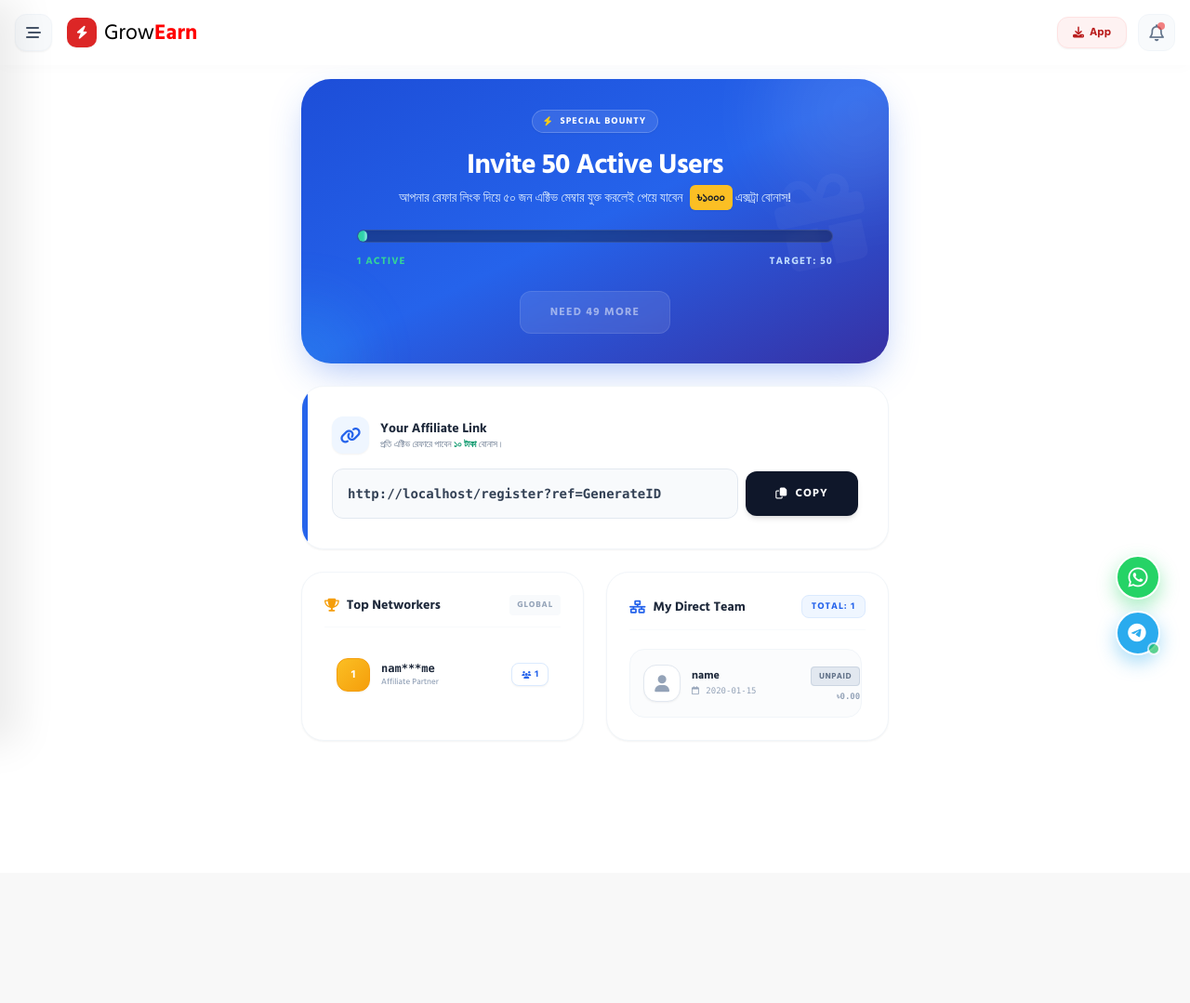
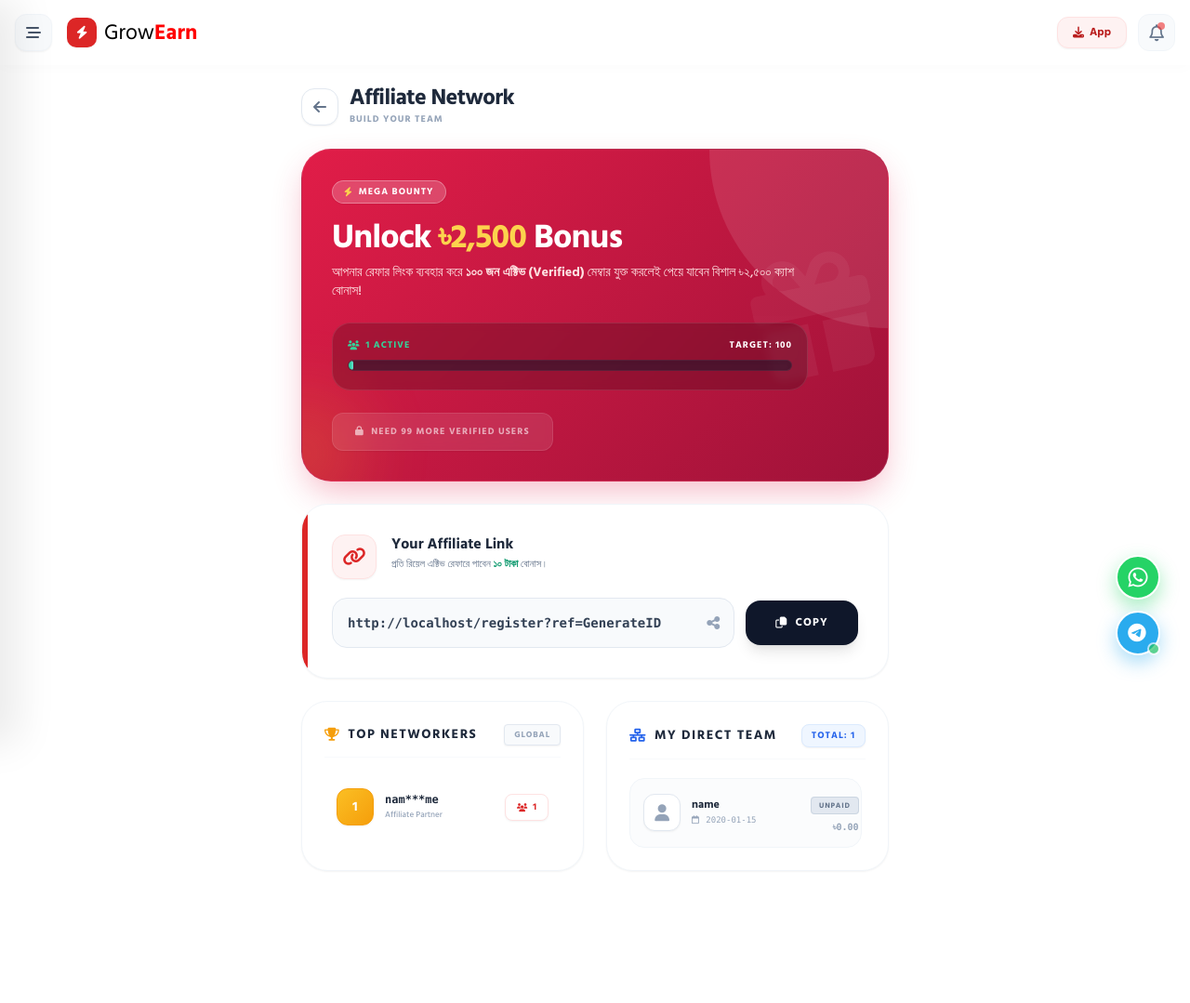
Before and after one commit to siamntosorif/Grow, a Flask app: template templates/referrals.html in a window 1280 px wide. Shown: the whole page at 93% size. Before the commit the page ends 755 px from the top, so only its background shows below. Run offline with Flask 3, Linux system fonts and the light colour scheme; the template is opened without the code that fills it: most values are stand-ins (such as "Sample title", 1, 10 or a date in 2020); data that the repository does not hold is empty; some libraries are stand-ins or nearby versions.

Commit message:
Update referrals.html

```diff
--- a/templates/referrals.html
+++ b/templates/referrals.html
@@ -21,97 +21,125 @@
         animation: progressShine 2s infinite;
     }
     @keyframes progressShine { 100% { left: 200%; } }
+
+    /* Premium Banner Gradient */
+    .bounty-card {
+        background: linear-gradient(135deg, #E11D48 0%, #9F1239 100%);
+        box-shadow: 0 15px 35px -5px rgba(225, 29, 72, 0.3);
+        border: 1px solid rgba(255, 255, 255, 0.1);
+    }
 </style>
 
 <div class="max-w-4xl mx-auto space-y-6 fade-in-up pb-8 px-1">
 
     <!-- ==========================================
-         1. SPECIAL BOUNTY BANNER (Corporate Blue)
+         1. PAGE HEADER
     ========================================== -->
-    <div class="bg-gradient-to-br from-blue-700 via-blue-600 to-indigo-800 rounded-[32px] p-8 text-white text-center relative overflow-hidden shadow-[0_15px_40px_-10px_rgba(37,99,235,0.4)]">
-
-        <!-- Abstract Orbs -->
-        <div class="absolute top-[-20%] right-[-10%] w-48 h-48 bg-white opacity-10 rounded-full blur-[40px] pointer-events-none"></div>
-        <div class="absolute bottom-[-20%] left-[-10%] w-32 h-32 bg-sky-400 opacity-20 rounded-full blur-[30px] pointer-events-none"></div>
-        <i class="fa-solid fa-gift absolute right-6 top-1/2 transform -translate-y-1/2 text-8xl opacity-[0.03] pointer-events-none -rotate-12"></i>
-
-        <div class="relative z-10 max-w-lg mx-auto">
-            <div class="inline-flex items-center gap-2 bg-white/10 text-white px-3 py-1 rounded-full text-[10px] font-black uppercase tracking-widest border border-white/20 mb-4 shadow-sm backdrop-blur-md">
-                <i class="fa-solid fa-bolt text-yellow-400"></i> Special Bounty
-            </div>
-
-            <h2 class="text-3xl font-black mb-2 tracking-tight">Invite 50 Active Users</h2>
-            <p class="text-sm text-blue-100 font-medium mb-6">আপনার রেফার লিংক দিয়ে ৫০ জন এক্টিভ মেম্বার যুক্ত করলেই পেয়ে যাবেন <span class="bg-amber-400 text-slate-900 px-2 py-0.5 rounded-md font-black text-sm shadow-sm ml-1">৳১০০০</span> এক্সট্রা বোনাস!</p>
-
-            <!-- Progress Bar -->
-            <div class="w-full bg-slate-900/40 rounded-full h-3.5 mb-3 border border-white/10 overflow-hidden shadow-inner backdrop-blur-sm">
-                <div class="bg-gradient-to-r from-emerald-400 to-teal-400 h-full rounded-full transition-all duration-1000 ease-out progress-glow"
-                     style="width: {{ (active_count / 50) * 100 if active_count < 50 else 100 }}%">
+    <div class="flex items-center gap-3 mb-6 pt-2">
+        <a href="/dashboard" class="h-10 w-10 bg-white rounded-[14px] flex items-center justify-center text-slate-500 shadow-sm border border-slate-200 hover:text-red-600 hover:bg-red-50 transition-all active:scale-95">
+            <i class="fa-solid fa-arrow-left"></i>
+        </a>
+        <div>
+            <h2 class="text-2xl font-black text-slate-800 tracking-tight leading-none">Affiliate Network</h2>
+            <p class="text-[10px] font-bold uppercase tracking-widest text-slate-400 mt-1">Build Your Team</p>
         </div>
     </div>
 
-            <div class="flex justify-between text-[11px] font-black text-blue-200 uppercase tracking-widest mb-6">
-                <span class="text-emerald-400">{{ active_count }} Active</span>
-                <span>Target: 50</span>
+    <!-- ==========================================
+         2. SPECIAL BOUNTY BANNER (Target: 100 Refs)
+    ========================================== -->
+    <div class="bounty-card rounded-[32px] p-6 sm:p-8 text-white relative overflow-hidden">
+
+        <!-- Abstract Orbs -->
+        <div class="absolute top-0 right-0 w-48 h-48 bg-white opacity-10 rounded-bl-full pointer-events-none"></div>
+        <div class="absolute bottom-[-10%] left-[-10%] w-32 h-32 bg-amber-400 opacity-20 rounded-full blur-[40px] pointer-events-none"></div>
+        <i class="fa-solid fa-gift absolute right-4 top-1/2 transform -translate-y-1/2 text-9xl opacity-[0.05] pointer-events-none -rotate-12"></i>
+
+        <div class="relative z-10 max-w-lg">
+            <div class="inline-flex items-center gap-1.5 bg-white/20 text-white px-3 py-1 rounded-full text-[10px] font-black uppercase tracking-widest border border-white/30 mb-4 shadow-sm backdrop-blur-md">
+                <i class="fa-solid fa-bolt text-amber-300"></i> Mega Bounty
+            </div>
+
+            <h2 class="text-3xl sm:text-4xl font-black mb-2 tracking-tight">Unlock <span class="text-amber-300">৳2,500</span> Bonus</h2>
+            <p class="text-xs sm:text-sm text-red-100 font-medium mb-6 leading-relaxed">
+                আপনার রেফার লিংক ব্যবহার করে <b>১০০ জন এক্টিভ (Verified)</b> মেম্বার যুক্ত করলেই পেয়ে যাবেন বিশাল ৳২,৫০০ ক্যাশ বোনাস!
+            </p>
+
+            <!-- Progress Bar Tracker -->
+            <div class="bg-black/20 p-4 rounded-[20px] backdrop-blur-sm border border-white/10">
+                <div class="flex justify-between text-[10px] font-black text-white uppercase tracking-widest mb-2">
+                    <span class="text-emerald-400 flex items-center gap-1.5"><i class="fa-solid fa-users"></i> {{ active_count }} Active</span>
+                    <span>Target: 100</span>
+                </div>
+                <div class="w-full bg-slate-900/50 rounded-full h-3 mb-1 border border-white/5 overflow-hidden shadow-inner">
+                    <div class="bg-gradient-to-r from-emerald-400 to-teal-400 h-full rounded-full transition-all duration-1000 ease-out progress-glow"
+                         style="width: {{ (active_count / 100) * 100 if active_count < 100 else 100 }}%">
+                    </div>
+                </div>
             </div>
 
             <!-- Action Button -->
-            {% if active_count >= 50 %}
-                <a href="https://t.me/payrsrp" target="_blank" class="bg-gradient-to-r from-amber-400 to-amber-500 text-slate-900 px-8 py-3.5 rounded-xl text-sm font-black shadow-lg shadow-amber-500/30 inline-flex items-center gap-2 animate-bounce border border-amber-300">
-                    <i class="fa-solid fa-gift"></i> Claim Reward
+            <div class="mt-6">
+                {% if active_count >= 100 %}
+                    <a href="https://t.me/earndailysite" target="_blank" class="bg-gradient-to-r from-amber-400 to-amber-500 text-slate-900 px-8 py-3.5 rounded-xl text-sm font-black shadow-lg hover:from-amber-500 hover:to-amber-600 inline-flex items-center gap-2 transition active:scale-95">
+                        <i class="fa-solid fa-trophy"></i> Claim Reward
                     </a>
                 {% else %}
-                <button disabled class="bg-white/10 text-white/50 border border-white/10 px-8 py-3.5 rounded-xl text-xs font-black cursor-not-allowed uppercase tracking-widest backdrop-blur-sm">
-                    Need {{ 50 - active_count }} More
+                    <button disabled class="bg-white/10 text-white/60 border border-white/10 px-6 py-3 rounded-xl text-[10px] font-black cursor-not-allowed uppercase tracking-widest backdrop-blur-sm shadow-sm">
+                        <i class="fa-solid fa-lock mr-1"></i> Need {{ 100 - active_count }} More Verified Users
                     </button>
                 {% endif %}
             </div>
         </div>
+    </div>
 
     <!-- ==========================================
-         2. COPY LINK SECTION (Minimalist)
+         3. COPY LINK SECTION (Minimalist UI)
     ========================================== -->
-    <div class="bg-white p-6 sm:p-8 rounded-[24px] shadow-sm border border-slate-100 relative overflow-hidden group">
-        <div class="absolute left-0 top-0 bottom-0 w-1.5 bg-blue-600"></div>
+    <div class="bg-white p-6 sm:p-8 rounded-[28px] shadow-sm border border-slate-100 relative overflow-hidden group">
+        <div class="absolute left-0 top-0 bottom-0 w-1.5 bg-red-600"></div>
 
-        <div class="flex items-center gap-3 mb-4">
-            <div class="h-10 w-10 bg-blue-50 text-blue-600 rounded-xl flex items-center justify-center text-lg shadow-sm">
+        <div class="flex items-start gap-4 mb-5">
+            <div class="h-12 w-12 bg-red-50 text-red-600 rounded-[14px] flex items-center justify-center text-xl shadow-sm border border-red-100 flex-shrink-0">
                 <i class="fa-solid fa-link"></i>
             </div>
             <div>
-                <h3 class="font-bold text-slate-800 text-sm">Your Affiliate Link</h3>
-                <p class="text-[10px] text-slate-500 font-medium">প্রতি এক্টিভ রেফারে পাবেন <b class="text-emerald-600">১০ টাকা</b> বোনাস।</p>
+                <h3 class="font-bold text-slate-800 text-base leading-tight">Your Affiliate Link</h3>
+                <p class="text-[11px] text-slate-500 font-medium mt-1">প্রতি রিয়েল এক্টিভ রেফারে পাবেন <b class="text-emerald-600">১০ টাকা</b> বোনাস।</p>
             </div>
         </div>
 
-        <div class="flex flex-col sm:flex-row items-center gap-2">
-            <input type="text" id="refLink" value="..." class="bg-slate-50 border border-slate-200 text-sm font-bold text-slate-700 w-full p-4 rounded-xl outline-none font-mono focus:border-blue-500 focus:bg-white transition" readonly>
+        <div class="flex flex-col sm:flex-row items-center gap-3">
+            <div class="relative w-full">
+                <input type="text" id="refLink" value="..." class="bg-slate-50 border border-slate-200 text-sm font-bold text-slate-700 w-full pl-4 pr-12 py-4 rounded-[16px] outline-none font-mono focus:border-red-500 focus:bg-white transition" readonly>
+                <i class="fa-solid fa-share-nodes absolute right-4 top-1/2 transform -translate-y-1/2 text-slate-400"></i>
+            </div>
 
-            <button onclick="copyRef(this)" class="w-full sm:w-auto bg-slate-900 text-white px-8 py-4 rounded-xl text-xs font-black uppercase tracking-widest shadow-md hover:bg-blue-600 transition flex items-center justify-center gap-2 flex-shrink-0 active:scale-95">
+            <button onclick="copyRef(this)" class="w-full sm:w-auto bg-slate-900 text-white px-8 py-4 rounded-[16px] text-xs font-black uppercase tracking-widest shadow-lg hover:bg-red-600 transition flex items-center justify-center gap-2 flex-shrink-0 active:scale-95">
                 <i class="fa-regular fa-copy"></i> Copy
             </button>
         </div>
     </div>
 
     <!-- ==========================================
-         3. LEADERBOARD & MY TEAM
+         4. LEADERBOARD & MY TEAM
     ========================================== -->
     <div class="grid md:grid-cols-2 gap-6">
 
         <!-- LEADERBOARD -->
-        <div class="bg-white p-6 rounded-[24px] shadow-sm border border-slate-100 flex flex-col">
+        <div class="bg-white p-6 rounded-[28px] shadow-sm border border-slate-100 flex flex-col">
             <div class="flex items-center justify-between mb-5 border-b border-slate-50 pb-3">
-                <h3 class="font-black text-slate-800 text-sm flex items-center gap-2">
+                <h3 class="font-black text-slate-800 text-sm flex items-center gap-2 uppercase tracking-widest">
                     <i class="fa-solid fa-trophy text-amber-500"></i> Top Networkers
                 </h3>
-                <span class="text-[9px] font-bold text-slate-400 uppercase tracking-widest bg-slate-50 px-2 py-1 rounded">Global</span>
+                <span class="text-[9px] font-bold text-slate-400 uppercase tracking-widest bg-slate-50 px-2.5 py-1 rounded border border-slate-200 shadow-sm">Global</span>
             </div>
 
-            <div class="space-y-3">
+            <div class="space-y-3 flex-grow">
                 {% for top in leaderboard %}
-                <div class="flex items-center justify-between p-3 rounded-2xl transition border border-transparent hover:border-blue-100 hover:bg-blue-50/50 group">
+                <div class="flex items-center justify-between p-3 rounded-[16px] transition border border-transparent hover:border-red-100 hover:bg-red-50/50 group">
                     <div class="flex items-center gap-3">
-                        <div class="h-9 w-9 rounded-xl flex items-center justify-center font-black text-xs shadow-sm border
+                        <div class="h-10 w-10 rounded-[12px] flex items-center justify-center font-black text-sm shadow-sm border
                             {% if loop.index == 1 %} bg-gradient-to-br from-amber-400 to-amber-500 text-white border-amber-500
                             {% elif loop.index == 2 %} bg-slate-200 text-slate-600 border-slate-300
                             {% elif loop.index == 3 %} bg-orange-200 text-orange-700 border-orange-300
@@ -120,11 +148,11 @@
                         </div>
                         <div>
                             <p class="text-xs font-bold text-slate-800 font-mono">{{ top.email.split('@')[0][:3] }}***{{ top.email.split('@')[0][-2:] }}</p>
-                            <p class="text-[9px] text-slate-400 font-medium">Affiliate Partner</p>
+                            <p class="text-[9px] text-slate-400 font-medium mt-0.5">Affiliate Partner</p>
                         </div>
                     </div>
-                    <span class="text-[10px] font-black text-blue-600 bg-white border border-blue-100 px-2.5 py-1 rounded-lg shadow-sm flex items-center gap-1 group-hover:bg-blue-600 group-hover:text-white transition">
-                        <i class="fa-solid fa-users text-[8px]"></i> {{ top.count }}
+                    <span class="text-[10px] font-black text-red-600 bg-white border border-red-100 px-3 py-1.5 rounded-lg shadow-sm flex items-center gap-1.5 group-hover:bg-red-600 group-hover:text-white transition">
+                        <i class="fa-solid fa-users text-[9px]"></i> {{ top.count }}
                     </span>
                 </div>
                 {% endfor %}
@@ -132,24 +160,24 @@
         </div>
 
         <!-- MY TEAM -->
-        <div class="bg-white p-6 rounded-[24px] shadow-sm border border-slate-100 flex flex-col h-full">
+        <div class="bg-white p-6 rounded-[28px] shadow-sm border border-slate-100 flex flex-col h-full">
             <div class="flex justify-between items-center mb-5 border-b border-slate-50 pb-3">
-                <h3 class="font-black text-slate-800 text-sm flex items-center gap-2">
+                <h3 class="font-black text-slate-800 text-sm flex items-center gap-2 uppercase tracking-widest">
                     <i class="fa-solid fa-network-wired text-blue-600"></i> My Direct Team
                 </h3>
-                <span class="text-[10px] bg-blue-50 text-blue-600 px-2.5 py-1 rounded-lg font-black uppercase tracking-widest border border-blue-100">
+                <span class="text-[10px] bg-blue-50 text-blue-600 px-2.5 py-1 rounded-lg font-black uppercase tracking-widest border border-blue-100 shadow-sm">
                     Total: {{ total_count }}
                 </span>
             </div>
 
             <!-- Scrollable Team List -->
-            <div class="space-y-3 overflow-y-auto pr-1 flex-grow team-scroll" style="max-height: 350px;">
+            <div class="space-y-3 overflow-y-auto pr-1 flex-grow team-scroll" style="max-height: 380px;">
                 {% for ref in referrals %}
-                <div class="flex items-center justify-between p-3.5 rounded-2xl border border-slate-100 hover:border-blue-200 hover:shadow-sm transition bg-slate-50/50">
+                <div class="flex items-center justify-between p-3.5 rounded-[16px] border border-slate-100 hover:border-blue-200 hover:shadow-sm transition bg-slate-50/50 group">
 
                     <div class="flex items-center gap-3">
-                        <div class="h-10 w-10 rounded-[14px] flex items-center justify-center text-lg shadow-sm border
-                            {{ 'bg-emerald-50 text-emerald-600 border-emerald-100' if ref.is_active else 'bg-white text-slate-400 border-slate-200' }}">
+                        <div class="h-10 w-10 rounded-[12px] flex items-center justify-center text-lg shadow-sm border transition-colors
+                            {{ 'bg-emerald-50 text-emerald-600 border-emerald-100 group-hover:bg-emerald-500 group-hover:text-white' if ref.is_active else 'bg-white text-slate-400 border-slate-200 group-hover:bg-slate-200' }}">
                             <i class="fa-solid fa-user"></i>
                         </div>
                         <div>
@@ -160,21 +188,21 @@
 
                     <div class="text-right">
                         {% if ref.is_active %}
-                            <span class="text-[9px] font-black bg-emerald-500 text-white border border-emerald-600 px-2 py-0.5 rounded uppercase tracking-wider shadow-sm">
-                                Active
+                            <span class="text-[8px] font-black bg-emerald-500 text-white border border-emerald-600 px-2 py-0.5 rounded uppercase tracking-widest shadow-sm">
+                                Verified
                             </span>
-                            <p class="text-[9px] text-emerald-600 font-bold mt-1.5 font-mono">+৳10.00</p>
+                            <p class="text-[10px] text-emerald-600 font-bold mt-1.5 font-mono">+৳10.00</p>
                         {% else %}
-                            <span class="text-[9px] font-black bg-slate-200 text-slate-500 border border-slate-300 px-2 py-0.5 rounded uppercase tracking-wider">
+                            <span class="text-[8px] font-black bg-slate-200 text-slate-500 border border-slate-300 px-2 py-0.5 rounded uppercase tracking-widest">
                                 Unpaid
                             </span>
-                            <p class="text-[9px] text-slate-400 font-bold mt-1.5 font-mono">৳0.00</p>
+                            <p class="text-[10px] text-slate-400 font-bold mt-1.5 font-mono">৳0.00</p>
                         {% endif %}
                     </div>
                 </div>
                 {% else %}
-                <div class="text-center py-12">
-                    <div class="h-16 w-16 bg-slate-50 rounded-[16px] border border-slate-100 flex items-center justify-center mx-auto mb-3 text-2xl text-slate-300">
+                <div class="text-center py-16 bg-white border border-dashed border-slate-200 rounded-[20px]">
+                    <div class="h-16 w-16 bg-slate-50 rounded-[16px] flex items-center justify-center mx-auto mb-3 text-2xl text-slate-300 border border-slate-100 shadow-sm">
                         <i class="fa-solid fa-user-plus"></i>
                     </div>
                     <p class="text-sm font-bold text-slate-700">টিম মেম্বার নেই</p>
@@ -183,14 +211,13 @@
                 {% endfor %}
             </div>
         </div>
-
     </div>
 
 </div>
 
 <!-- Scripts -->
 <script>
-    // Generate Dynamic Ref Link based on User ID
+    // Generate Dynamic Ref Link
     document.addEventListener('DOMContentLoaded', () => {
         const domain = window.location.origin;
         const uniqueCode = "{{ user.referral_code if user.referral_code else 'GenerateID' }}";
@@ -206,18 +233,18 @@
     function copyRef(btnElement) {
         const copyText = document.getElementById("refLink");
         copyText.select();
-        copyText.setSelectionRange(0, 99999); // For mobile devices
+        copyText.setSelectionRange(0, 99999);
         navigator.clipboard.writeText(copyText.value);
 
         const originalHTML = btnElement.innerHTML;
         btnElement.innerHTML = '<i class="fa-solid fa-check text-white"></i> Copied!';
         btnElement.classList.replace("bg-slate-900", "bg-emerald-500");
-        btnElement.classList.replace("hover:bg-blue-600", "hover:bg-emerald-600");
+        btnElement.classList.replace("hover:bg-red-600", "hover:bg-emerald-600");
 
         setTimeout(() => {
             btnElement.innerHTML = originalHTML;
             btnElement.classList.replace("bg-emerald-500", "bg-slate-900");
-            btnElement.classList.replace("hover:bg-emerald-600", "hover:bg-blue-600");
+            btnElement.classList.replace("hover:bg-emerald-600", "hover:bg-red-600");
         }, 2000);
     }
 </script>
```
Lines whose indentation alone changed are shown as unchanged.
